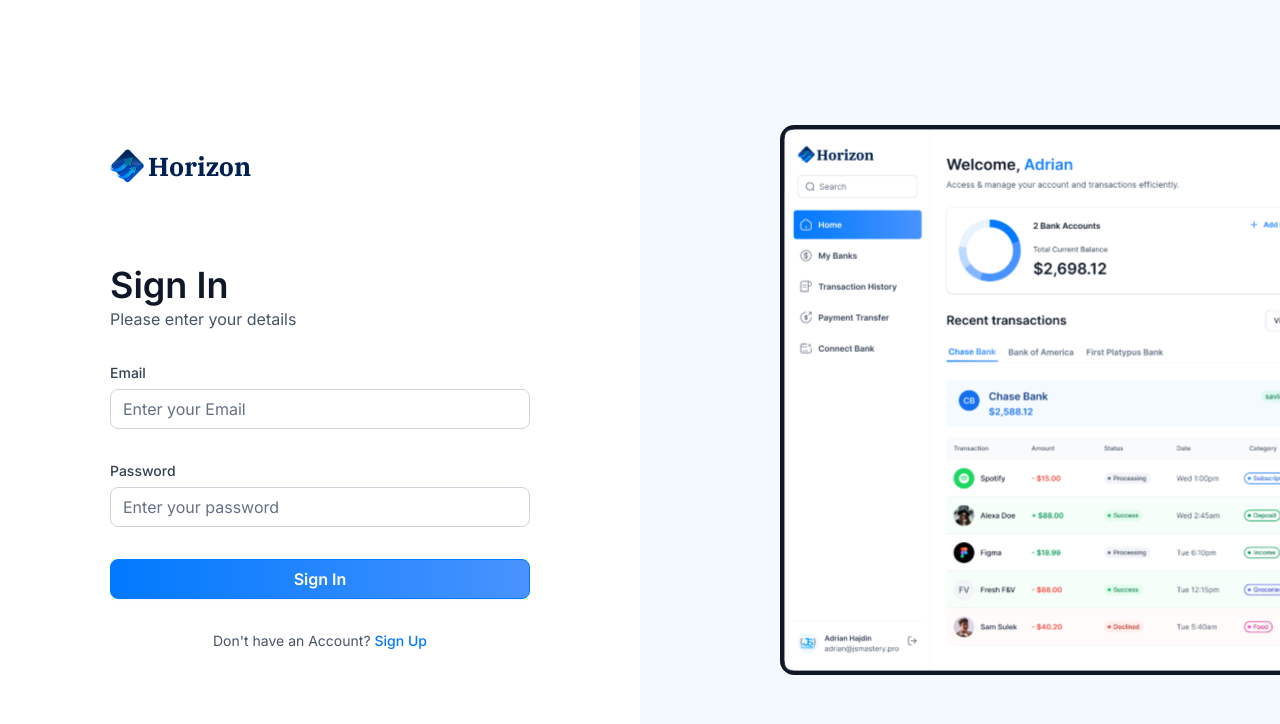
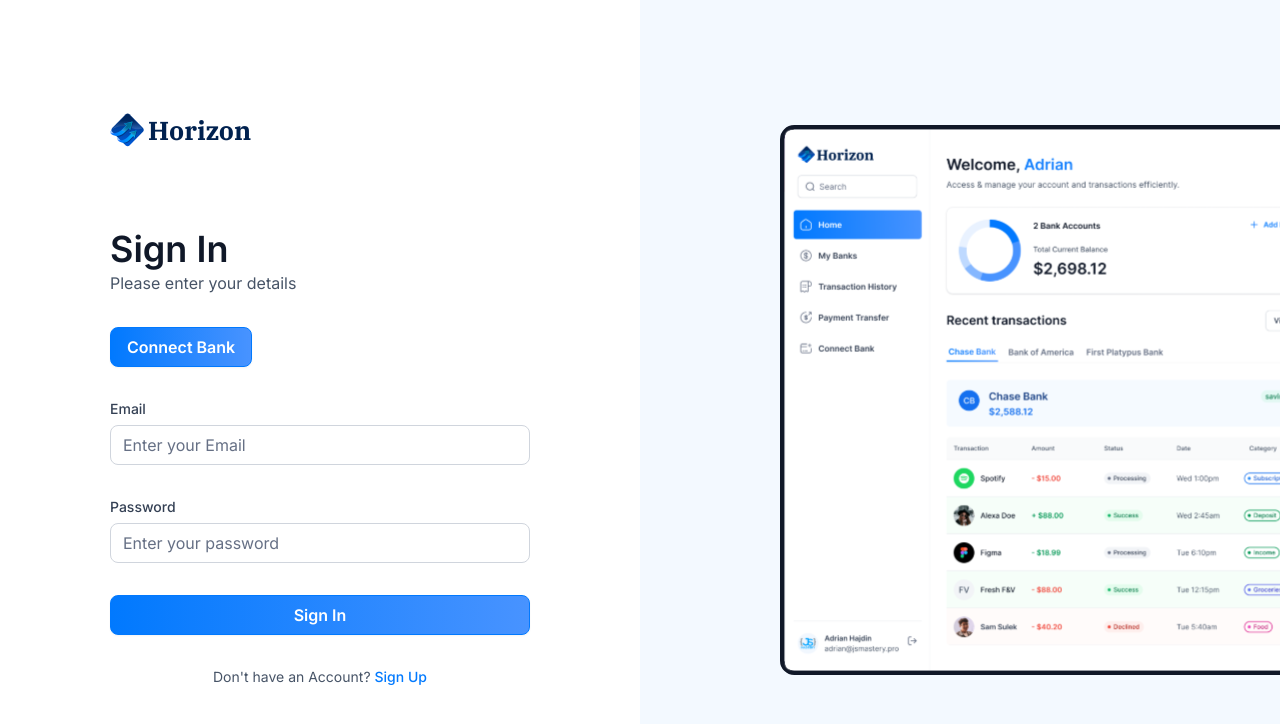
Before and after one commit to Mworia-Ian/web-banking-app, a Next.js app: page /sign-in in a window 1280 px wide. Shown: the top 724 px of the page. Built offline with nearby package versions, Linux system fonts and the light colour scheme.

Commit message:
plaid intergration

```diff
--- a/components/AuthForm.tsx
+++ b/components/AuthForm.tsx
@@ -23,6 +23,7 @@ import { authFormSchema } from "@/lib/utils";
 import { Loader2 } from "lucide-react";
 import { useRouter } from "next/navigation";
 import { signIn, signUp } from "@/lib/actions/user.actions";
+import PlaidLink from "./PlaidLink";
 
 const AuthForm = ({ type }: { type: string }) => {
   const router = useRouter()
@@ -96,9 +97,11 @@ const AuthForm = ({ type }: { type: string }) => {
           </h1>
         </div>
       </header>
-      {user ? (
-        <div className=" flex flex-col gap-4">{/* PlaidLink */}</div>
-      ) : (
+      {/* {user ? ( */}
+        <div className=" flex flex-col gap-4">
+        <PlaidLink user = {user} variant = "primary"/>
+        </div>
+      {/* ) : ( */}
         <>
           <Form {...form}>
             <form onSubmit={form.handleSubmit(onSubmit)} className="space-y-8">
@@ -206,7 +209,7 @@ const AuthForm = ({ type }: { type: string }) => {
             </Link>
           </footer>
         </>
-      )}
+      {/* )} */}
     </section>
   );
 };
--- /dev/null
+++ b/components/PlaidLink.tsx
@@ -0,0 +1,25 @@
+import React from 'react'
+import { Button } from './ui/button'
+
+const PlaidLink = ({user, variant}:PlaidLinkProps) => {
+  return (
+    <div>
+      {variant === 'primary' ? (
+        <Button
+        className='plaidlink-primary'>
+            Connect Bank
+        </Button>
+      ): variant === 'ghost' ? (
+        <Button>
+            Conect Bank
+        </Button>
+      ) : (
+        <Button>
+            Connect Bank
+        </Button>
+      )}
+    </div>
+  )
+}
+
+export default PlaidLink
--- a/package.json
+++ b/package.json
@@ -21,12 +21,14 @@
     "lucide-react": "^0.460.0",
     "next": "14.2.16",
     "node-appwrite": "^14.1.0",
+    "plaid": "^30.0.0",
     "query-string": "^9.1.1",
     "react": "^18",
     "react-chartjs-2": "^5.2.0",
     "react-countup": "^6.5.3",
     "react-dom": "^18",
     "react-hook-form": "^7.53.2",
+    "react-plaid-link": "^3.6.1",
     "tailwind-merge": "^2.5.5",
     "tailwindcss-animate": "^1.0.7",
     "zod": "^3.23.8"
```
Also changed, not shown: lib/plaid.ts (added, +13 -0 lines), 1 other file (tests, documents, lock files or other folders).
